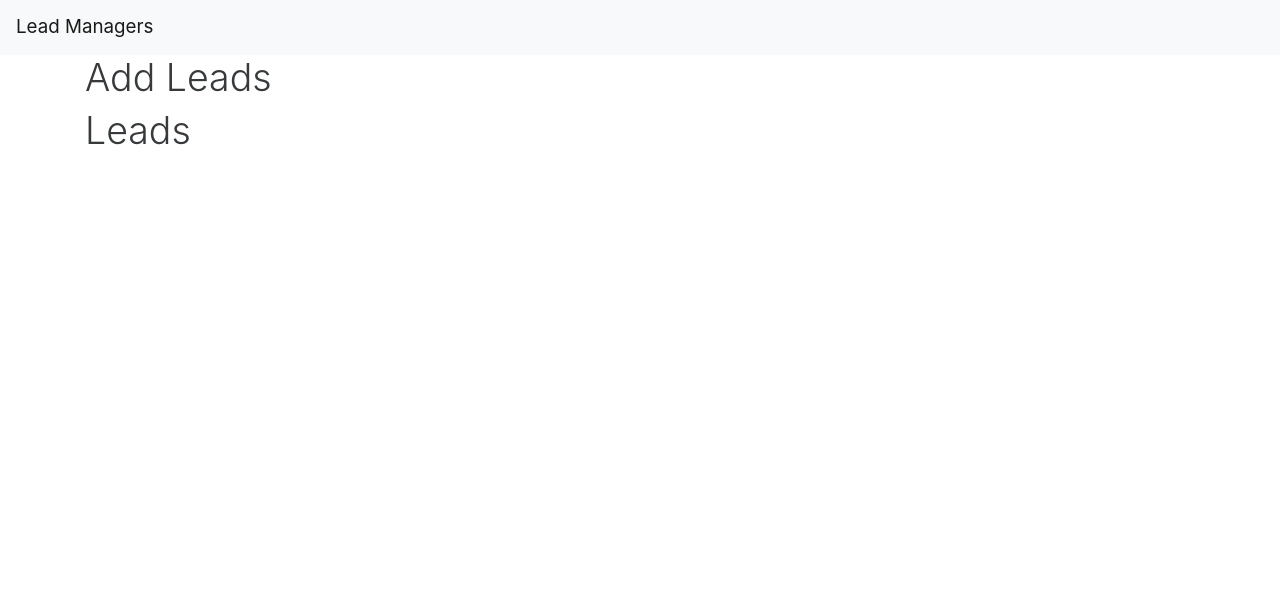
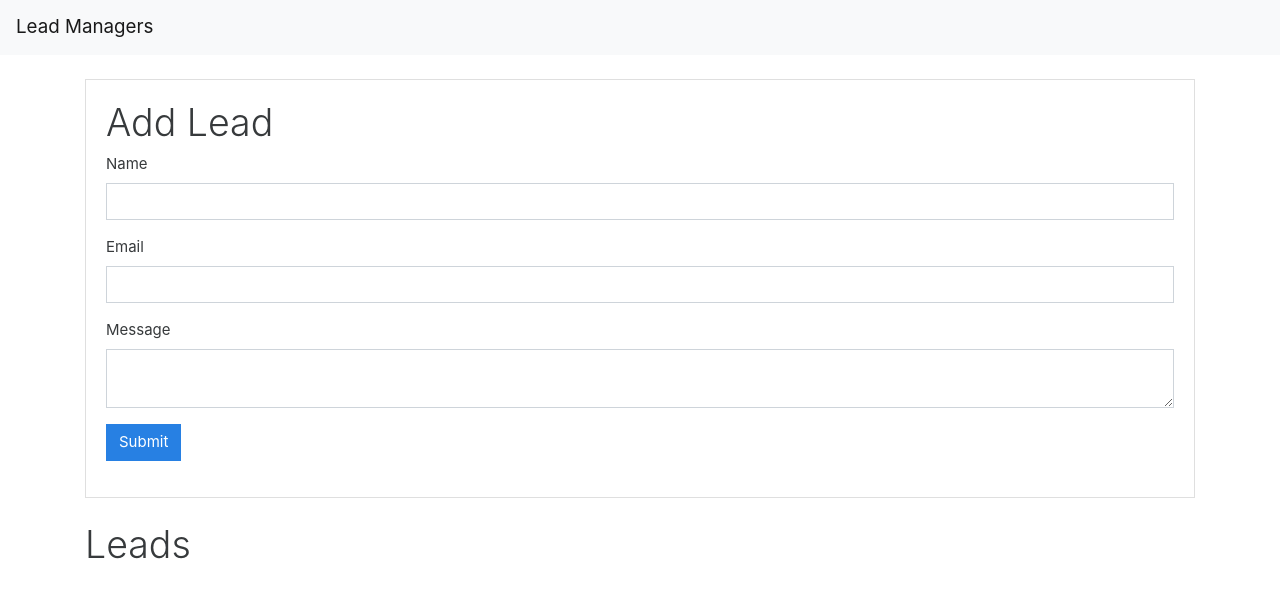
Before and after one commit to ibqn/-lead-manager-react, a React (Create React App) app: page / in a window 1280 px wide. Shown: the top 598 px of the page. Built offline with nearby package versions, Linux system fonts and the light colour scheme.

Commit message:
improve form components

```diff
--- a/src/components/leads/form.jsx
+++ b/src/components/leads/form.jsx
@@ -1,10 +1,63 @@
-import React from 'react'
+import React, { useState } from 'react'
+
+const initLead = {
+  name: '',
+  email: '',
+  message: '',
+}
 
 const Form = () => {
+  const [lead, setLead] = useState(initLead)
+
+  const handleChange = (name) => ({ target: { value } }) =>
+    setLead({ ...lead, [name]: value })
+
+  const handleSubmit = (event) => {
+    event.preventDefault()
+    console.log(lead)
+    setLead(initLead)
+  }
+
   return (
-    <>
-      <h1>Add Leads</h1>
-    </>
+    <div className="card card-body mt-4 mb-4">
+      <h1>Add Lead</h1>
+      <form onSubmit={handleSubmit}>
+        <div className="form-group">
+          <label>Name</label>
+          <input
+            className="form-control"
+            type="text"
+            name="name"
+            onChange={handleChange('name')}
+            value={lead.name}
+          />
+        </div>
+        <div className="form-group">
+          <label>Email</label>
+          <input
+            className="form-control"
+            type="email"
+            name="email"
+            onChange={handleChange('email')}
+            value={lead.email}
+          />
+        </div>
+        <div className="form-group">
+          <label>Message</label>
+          <textarea
+            className="form-control"
+            name="message"
+            onChange={handleChange('message')}
+            value={lead.message}
+          />
+        </div>
+        <div className="form-group">
+          <button type="submit" className="btn btn-primary">
+            Submit
+          </button>
+        </div>
+      </form>
+    </div>
   )
 }
 
```
